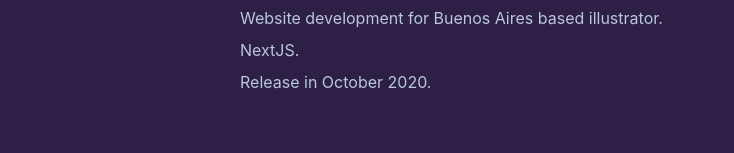
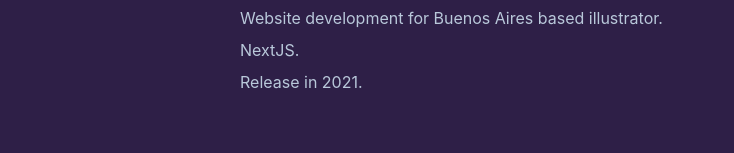
Before and after one commit to andyesp/andyesp, a Next.js app: page /code in a window 1280 px wide. Shown: the part 368-521 px from the top of the page, without its empty margins (0-734 px from the left). Built offline with nearby package versions, Linux system fonts and the light colour scheme.

Commit message:
Update Marina website release date

```diff
--- a/pages/code.js
+++ b/pages/code.js
@@ -24,7 +24,7 @@ const Projects = [
     description: 'Website development for Buenos Aires based illustrator.',
     tech: 'NextJS.',
     url: null,
-    releaseDate: 'Release in October 2020.',
+    releaseDate: 'Release in 2021.',
   },
   {
     id: 4,
```
